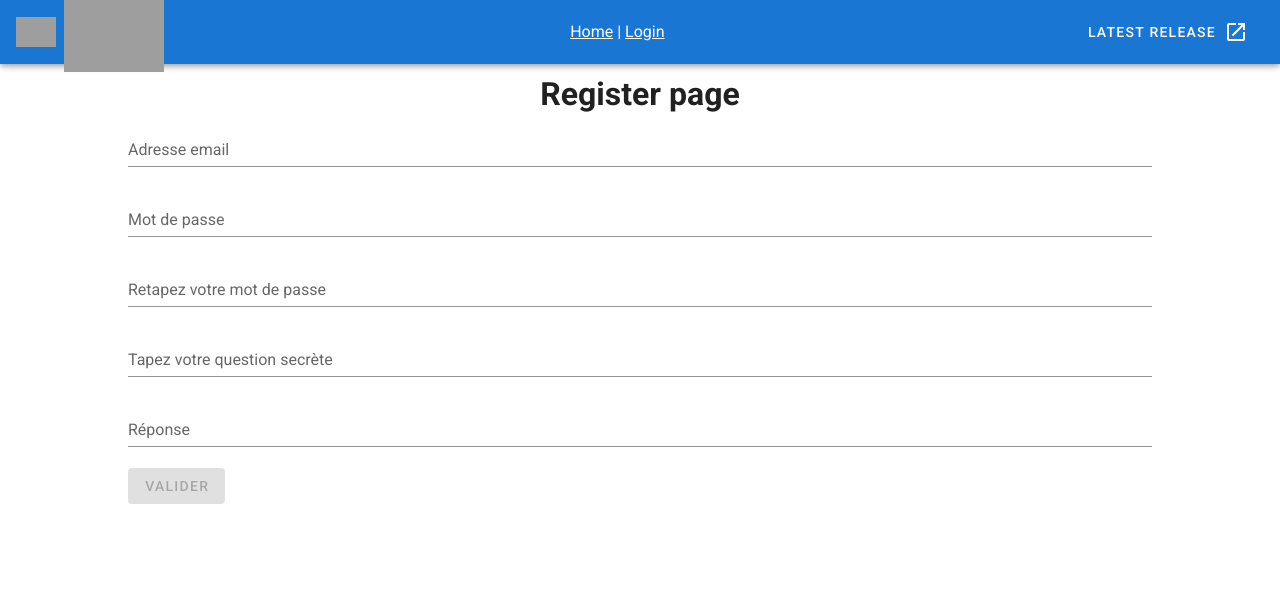
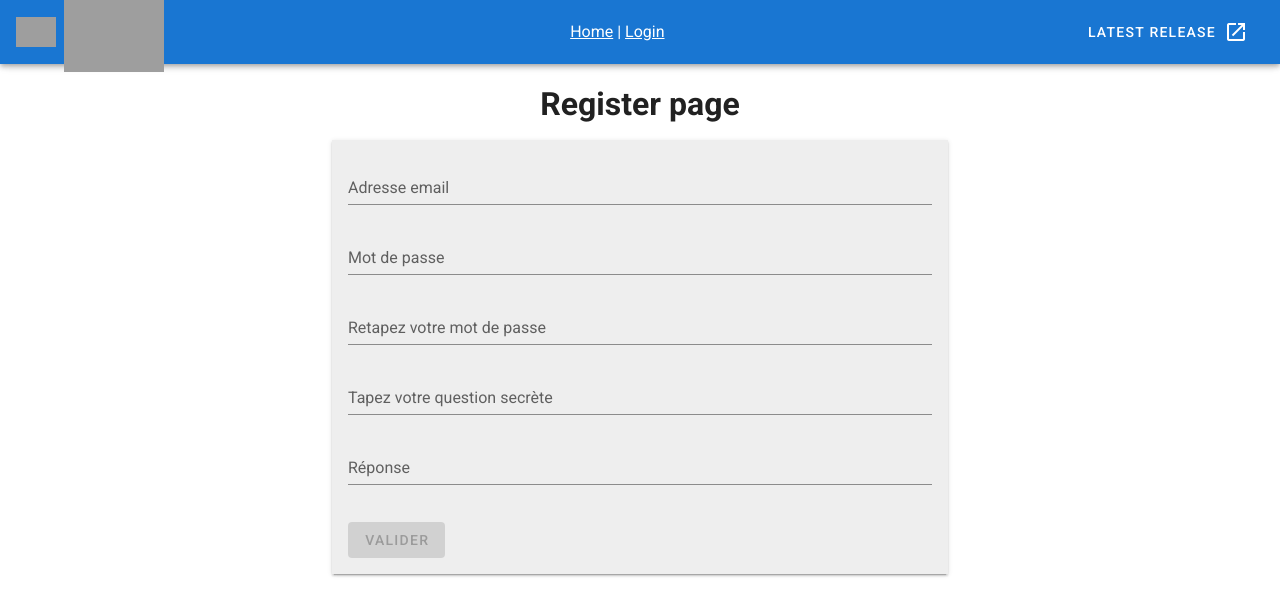
Before and after one commit to Bedhiver/MyChest, a Vue app in the folder front/: page /register in a window 1280 px wide. Shown: the top 616 px of the page. Built offline with nearby package versions, Linux system fonts and the light colour scheme; grey boxes are pictures that could not be loaded.

Commit message:
style: improve forms with correct Vuetify functions

```diff
--- a/front/src/App.vue
+++ b/front/src/App.vue
@@ -24,24 +24,26 @@
       <v-spacer></v-spacer>
 
       <div>
-          <router-link to="/" style="color: white">Home</router-link> |
-          <router-link to="/register" style="color: white">Login</router-link>
+        <router-link to="/" class="white--text">Home</router-link> |
+        <router-link to="/register" class="white--text">Login</router-link>
       </div>
 
       <v-spacer></v-spacer>
 
-      <v-btn href="https://github.com/vuetifyjs/vuetify/releases/latest" target="_blank" text>
+      <v-btn
+        href="https://github.com/vuetifyjs/vuetify/releases/latest"
+        target="_blank"
+        text
+      >
         <span class="mr-2">Latest Release</span>
         <v-icon>mdi-open-in-new</v-icon>
       </v-btn>
     </v-app-bar>
 
-    <router-view style="margin-top: 70px"></router-view>
-
-
+    <v-main>
+      <router-view />
+    </v-main>
   </v-app>
 </template>
 
-<script>
-
-</script>
+<script></script>
--- a/front/src/views/Register.vue
+++ b/front/src/views/Register.vue
@@ -1,10 +1,17 @@
 <template>
   <div class="register">
-    <h1 style="text-align: center">Register page</h1>
+    <h1 class="text-center mt-4">Register page</h1>
 
-    <div style="margin-left: 10%; margin-right: 10%">
+    <v-container fluid>
+      <v-row align="center" justify="center">
+        <v-col cols="12" sm="6">
+          <v-card class="pa-4 grey lighten-3" tile>
             <v-form ref="form" v-model="valid">
-        <v-text-field :rules="emailRules" label="Adresse email" required></v-text-field>
+              <v-text-field
+                :rules="emailRules"
+                label="Adresse email"
+                required
+              ></v-text-field>
 
               <v-text-field
                 v-model="passwordIn"
@@ -22,12 +29,29 @@
                 required
               ></v-text-field>
 
-        <v-text-field :rules="questionRules" label="Tapez votre question secrète" required></v-text-field>
+              <v-text-field
+                :rules="questionRules"
+                label="Tapez votre question secrète"
+                required
+              ></v-text-field>
 
-        <v-text-field :rules="answerRules" label="Réponse" required></v-text-field>
+              <v-text-field
+                :rules="answerRules"
+                label="Réponse"
+                required
+              ></v-text-field>
             </v-form>
-      <v-btn :disabled="!valid" color="success" class="mr-4" @click="validate">Valider</v-btn>
-    </div>
+            <v-btn
+              :disabled="!valid"
+              color="success"
+              class="mr-4 mt-4"
+              @click="validate"
+              >Valider</v-btn
+            >
+          </v-card>
+        </v-col>
+      </v-row>
+    </v-container>
   </div>
 </template>
 
@@ -84,7 +108,7 @@ export default {
         this.passwordIn = "";
         this.passwordRepeatIn = "";
       }
-      console.log("validé !!!");
+      console.log("Validé !!!");
     }
   }
 };
```
Lines whose indentation alone changed are shown as unchanged.
